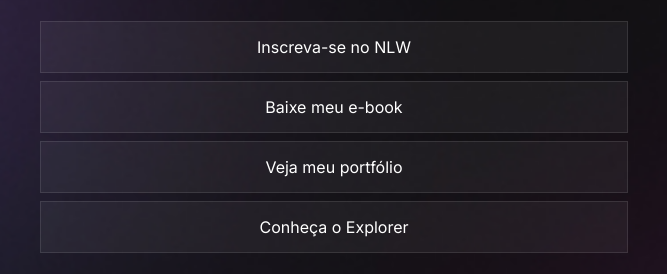
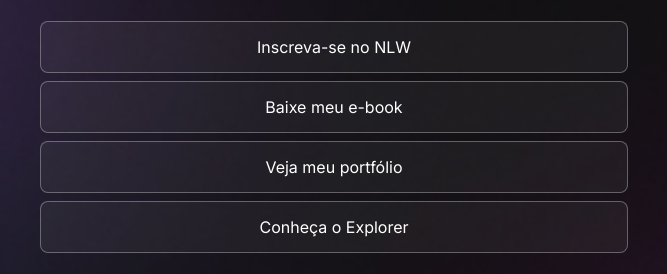
Before and after one commit to andersonmemory/DevLinks-do-zero, a plain HTML site: page index.html in a window 1280 px wide. Shown: the part 203-477 px from the top of the page, 306-973 px from the left. Drawn offline with nearby package versions, Linux system fonts and the light colour scheme.

Commit message:
add links hover effect

```diff
--- a/style.css
+++ b/style.css
@@ -44,7 +44,13 @@ ul li a {
   align-items: center;
 
   background-color: rgba(255, 255, 255, 0.05);
-  border: 1px solid rgba(255, 255, 255, 0.1);
+  border: 1px solid rgba(255, 255, 255, 0.3);
+  border-radius: 8px;
+  transition: background 0.5s;
+}
+
+ul li a:hover {
+  background-color: rgba(255, 255, 255, 0.01);
 }
 
 #social-links {
@@ -66,6 +72,4 @@ ul li a {
 
 #social-links a:hover {
   background-color: rgba(255, 255, 255, 0.3);
-
-
 }
```
